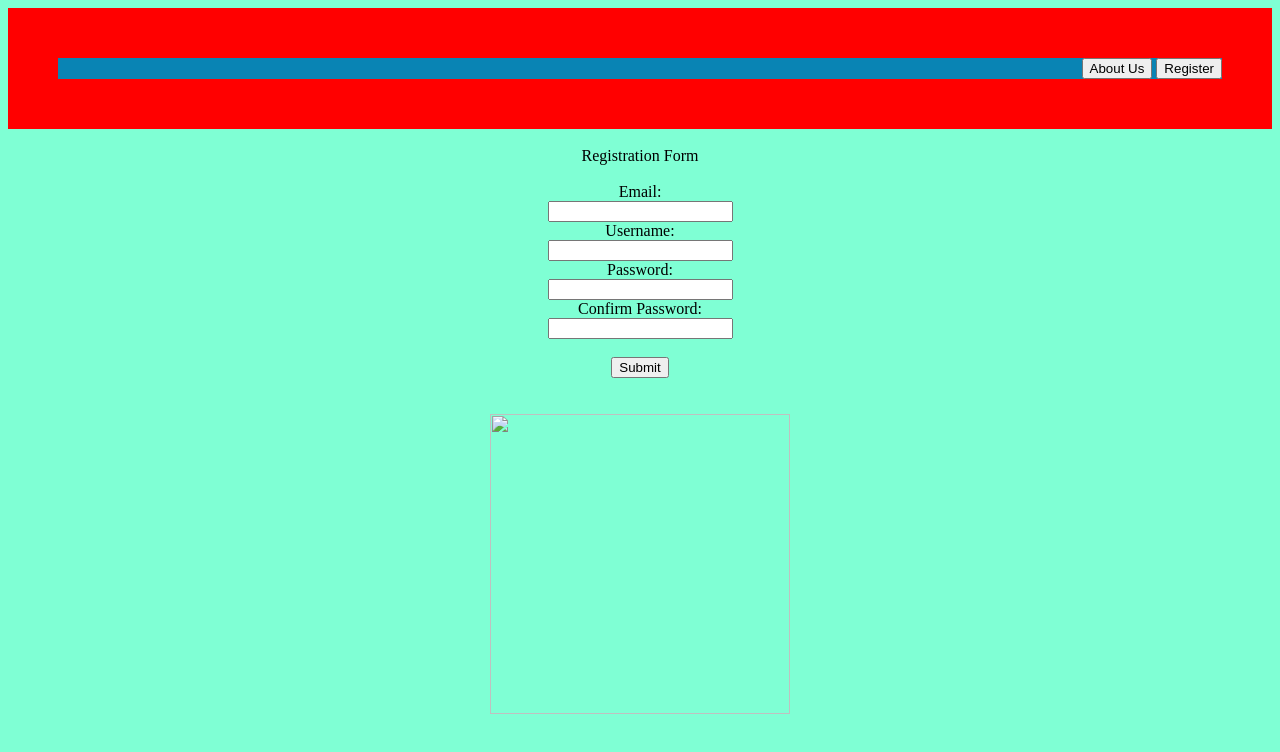
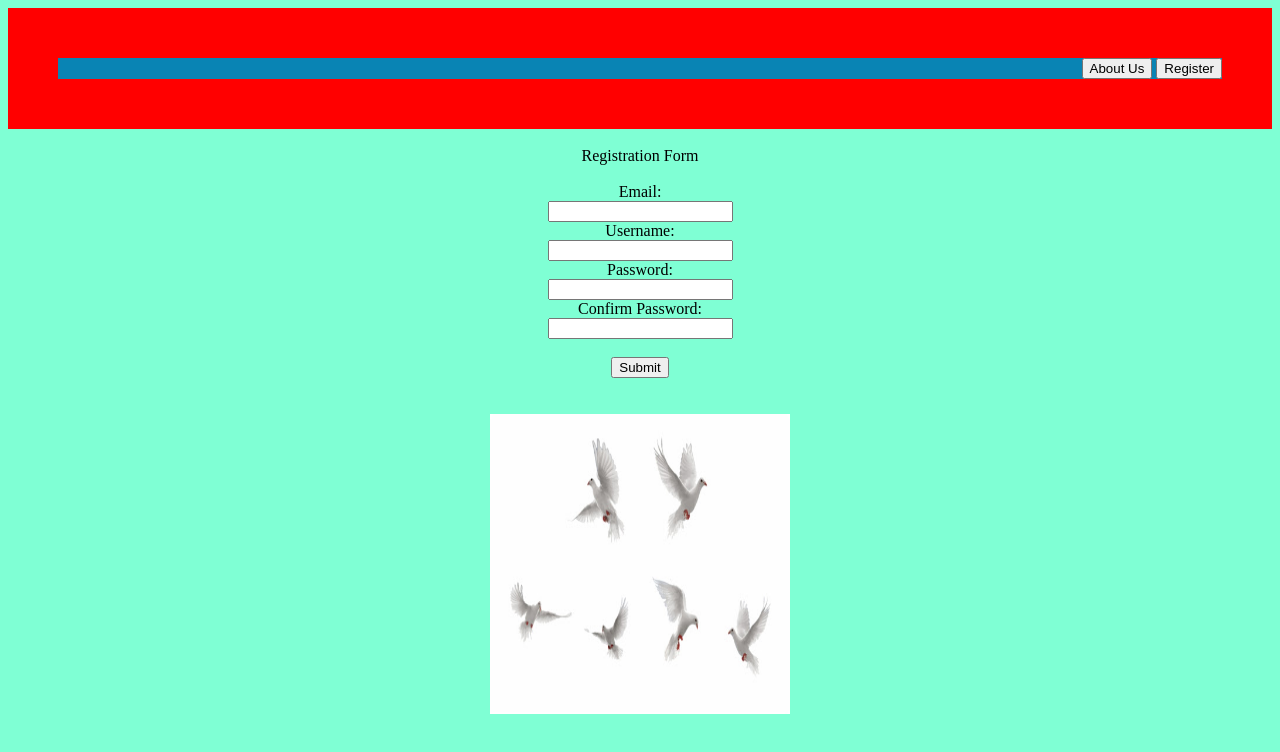
Before and after one commit to nickobrehel/RegisterPageInClassAssignment, a plain HTML site: page index.html in a window 1280 px wide. Drawn offline with Linux system fonts and the light colour scheme.

Commit message:
added assets folder

```diff
--- a/index.html
+++ b/index.html
@@ -36,7 +36,7 @@
     <br>
     <br>
     <br>
-    <img src = "C:\ElevenFiftyProjects\HTMLCSSPreWork\3-assets\dovesFlying.jpg" width= "300" height= "300">
+    <img src = "Assets/dovesFlying.jpg" width= "300" height= "300">
 </body>
 
 
```
Also changed, not shown: Assets/dovesFlying.jpg (added).
